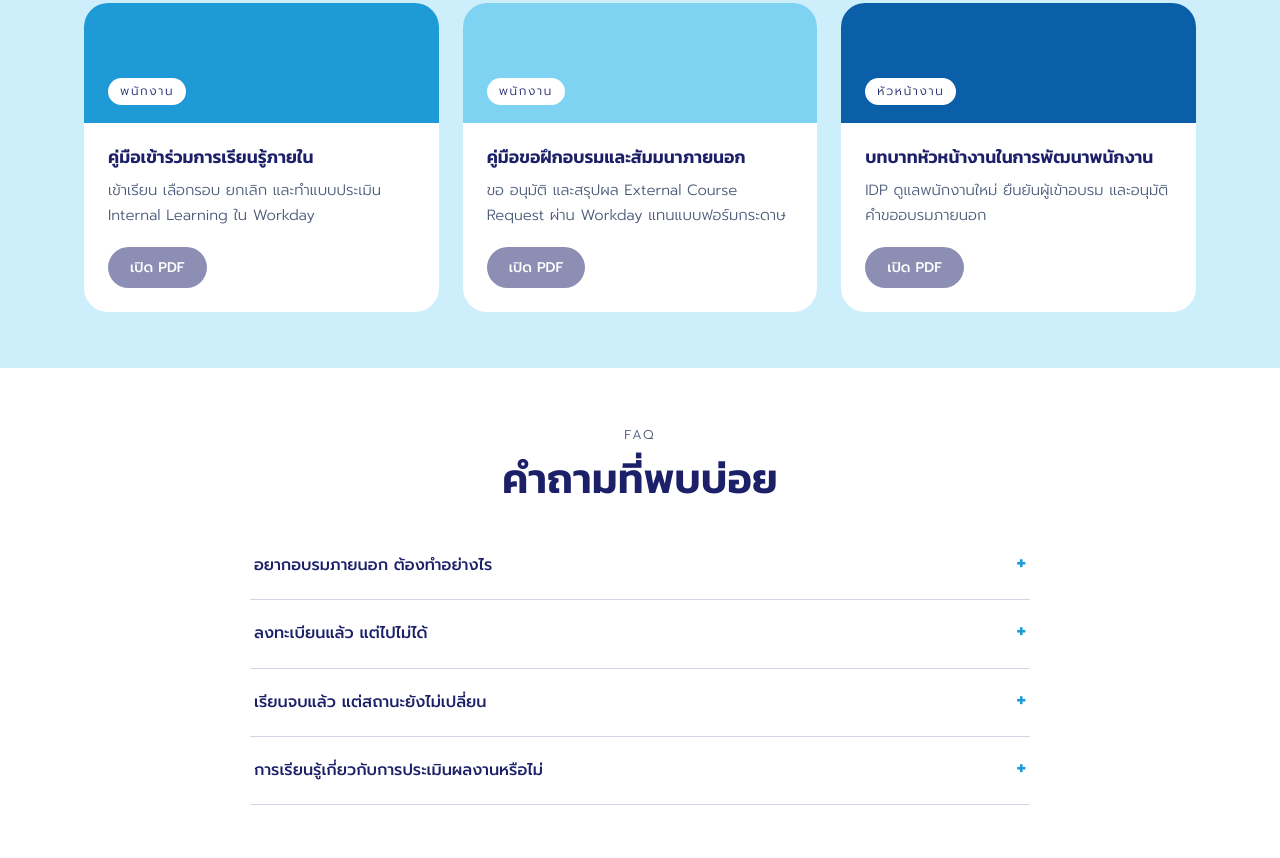
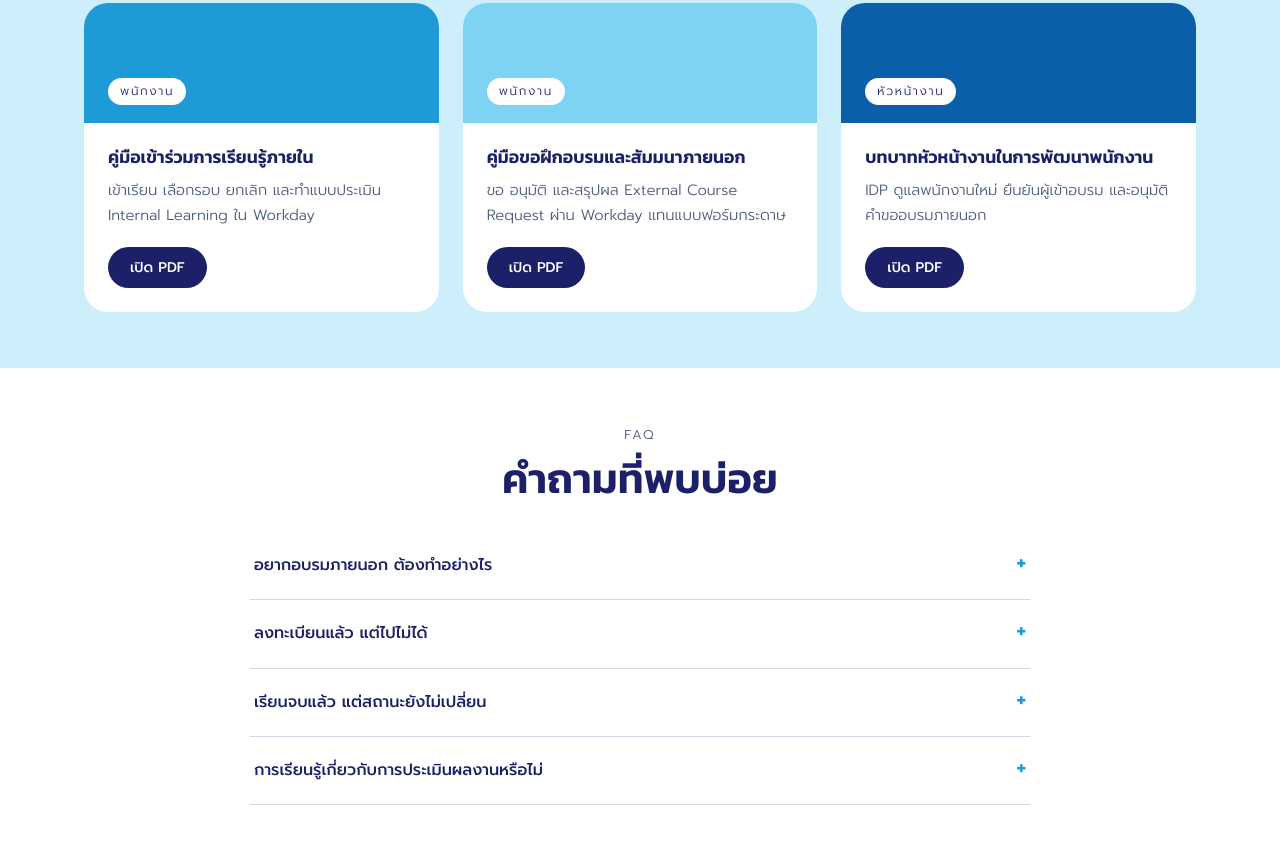
Before and after one commit to Tapaath/Learning_Page, a plain HTML site: page index.html in a window 1280 px wide. Shown: the part 4207-5065 px from the top of the page. Drawn offline with Linux system fonts and the light colour scheme.

Commit message:
Update index.html

```diff
--- a/index.html
+++ b/index.html
@@ -312,9 +312,9 @@ if(matchMedia('(prefers-reduced-motion: reduce)').matches){show(cur)}else{go(cur
 <script>
 /* ===== ใส่ลิงก์ SharePoint ของคู่มือตรงนี้ ===== */
 var GUIDE_LINKS={
-  "internal-learning": "",  /* คู่มือเข้าร่วมการเรียนรู้ภายใน */
-  "external-training": "",  /* คู่มือขอฝึกอบรมและสัมมนาภายนอก */
-  "manager": ""             /* บทบาทหัวหน้างานในการพัฒนาพนักงาน */
+  "internal-learning": "https://365thaiwah-my.sharepoint.com/:b:/g/personal/neetap164_thaiwah_com/IQAeyluc01vIR5axpeeGtaT3AVSyCZ8TMHGB1njHX7cGJDc?e=uNoBrU",  /* คู่มือเข้าร่วมการเรียนรู้ภายใน */
+  "external-training": "https://365thaiwah-my.sharepoint.com/:b:/g/personal/neetap164_thaiwah_com/IQBCmYG7vM2-SJyY391S7CkgAeUelKllV-7Ax1Iw1COaMf8?e=fOk0YT",  /* คู่มือขอฝึกอบรมและสัมมนาภายนอก */
+  "manager": "https://365thaiwah-my.sharepoint.com/:b:/g/personal/neetap164_thaiwah_com/IQAT2i5E3cyYR4fpst5MIZH8AVrWEX7CPICgRTuS_TIznBg?e=KKEU1c"             /* บทบาทหัวหน้างานในการพัฒนาพนักงาน */
 };
 document.querySelectorAll('a[data-guide]').forEach(function(a){var u=GUIDE_LINKS[a.dataset.guide];if(u){a.href=u}else{a.removeAttribute('target');a.addEventListener('click',function(e){e.preventDefault()});a.style.opacity=.5;a.title='ยังไม่ได้ใส่ลิงก์ SharePoint'}});
 </script>
```
